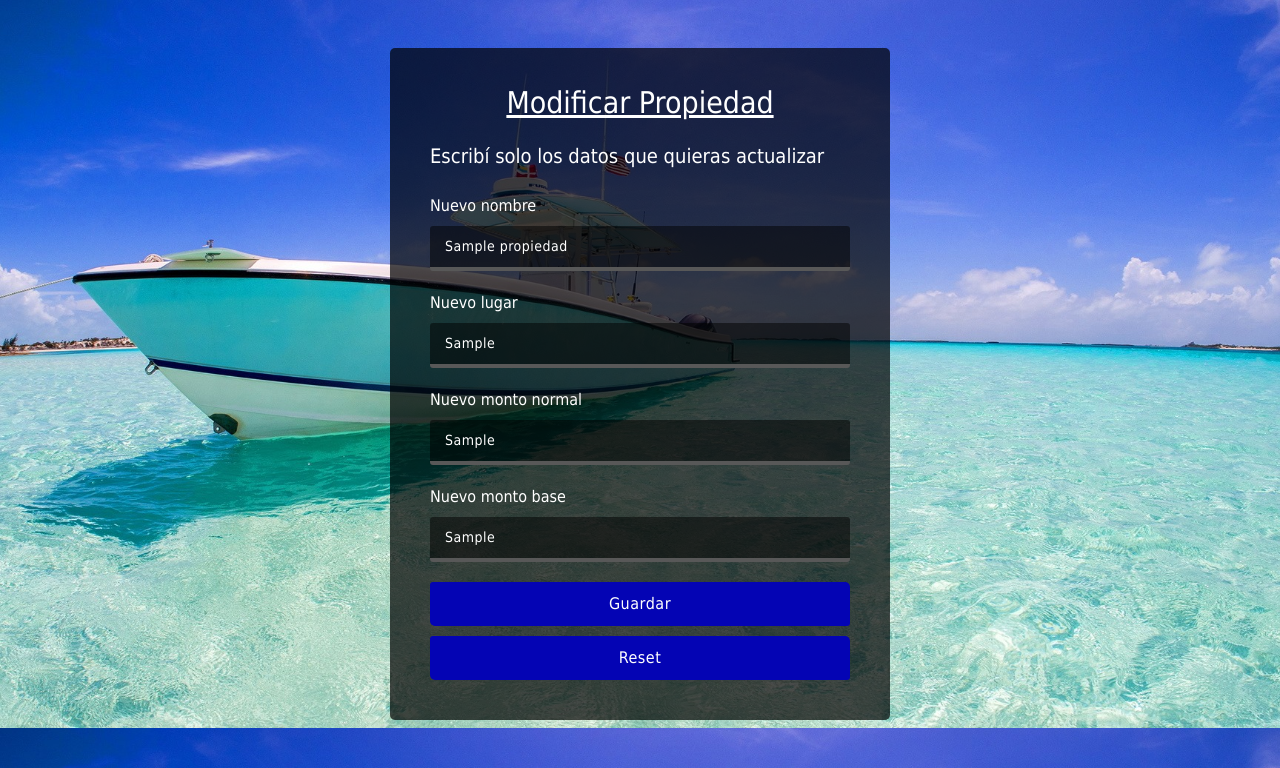
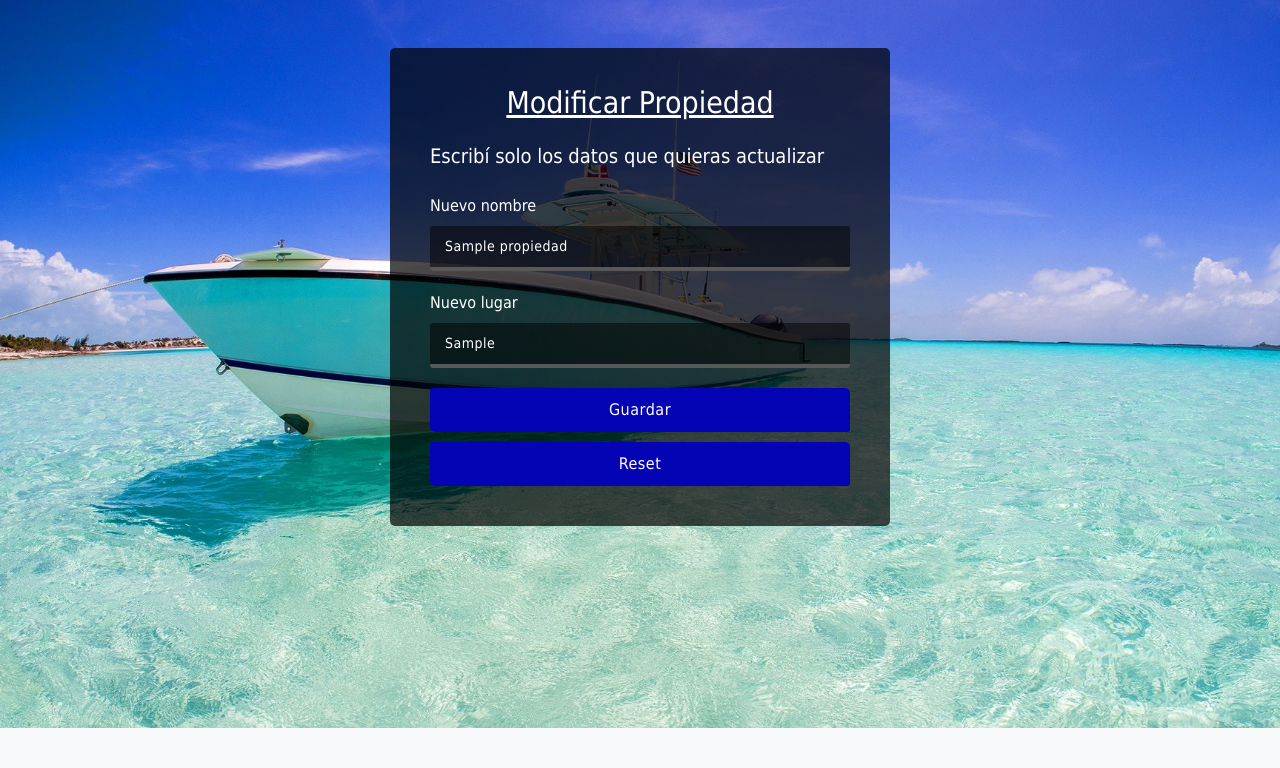
Before and after one commit to mateofreyre/GrupoIngenieria2019, a PHP site: template templates/modificar_datos_propiedad.html.twig in a window 1280 px wide. Shown: the part 72-840 px from the top of the page. After the commit the page ends 800 px from the top, so only its background shows below. Run offline with PHP 8.4, Linux system fonts and the light colour scheme; the template is opened without the code that fills it: most values are stand-ins (such as "Sample title", 1, 10 or a date in 2020); some libraries are stand-ins or nearby versions.

Commit message:
se eliminaron los montos de la vista modificar

```diff
--- a/templates/modificar_datos_propiedad.html.twig
+++ b/templates/modificar_datos_propiedad.html.twig
@@ -31,14 +31,6 @@
                     <label for="lugar" class="">Nuevo lugar</label>
                     <input type="text" id="lugar" name="lugar" class="login-input" placeholder="Nuevo lugar de la propiedad" value="{{propiedad.getLugar}}" required>
                 </div>
-                <div class="">
-                    <label for="monto_normal" class="">Nuevo monto normal</label>
-                    <input type="text" id="monto_normal" name="monto_normal" class="login-input" placeholder="Nuevo monto normal para comprar directamente un fin de semana." value="{{propiedad.getMontoNormal}}" required>
-                </div>
-                <div class="">
-                    <label for="monto_base" class="">Nuevo monto base</label>
-                    <input type="text" id="monto_base" name="monto_base" class="login-input" placeholder="Nuevo monto inicial para una subasta" value="{{propiedad.getMontoBase}}" required>
-                </div>
               <button id="arriba" type="submit" class="login-input">Guardar</button>
               <button id="abajo" type="reset" class="login-input">Reset</button>
           </div>
```
